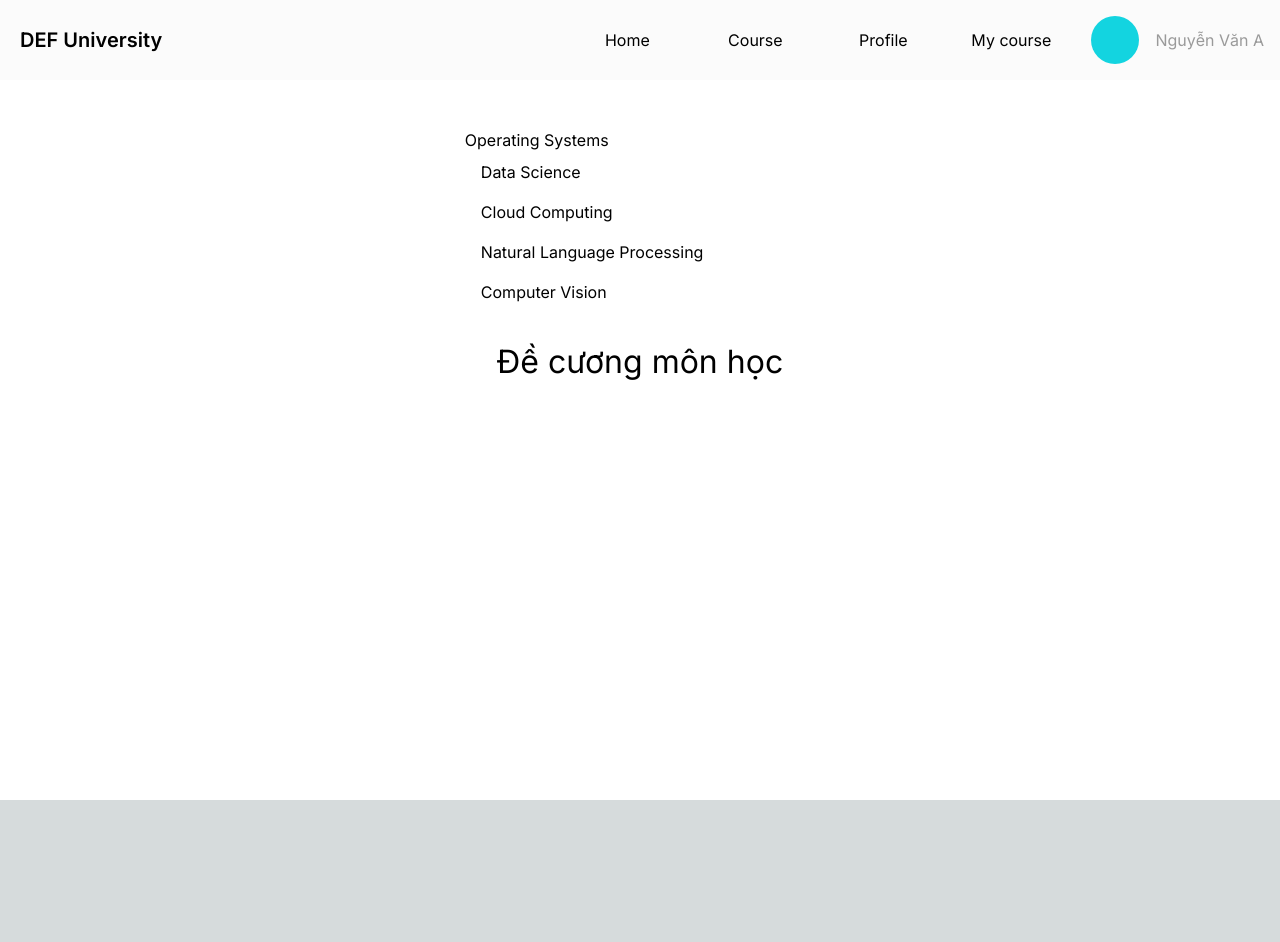
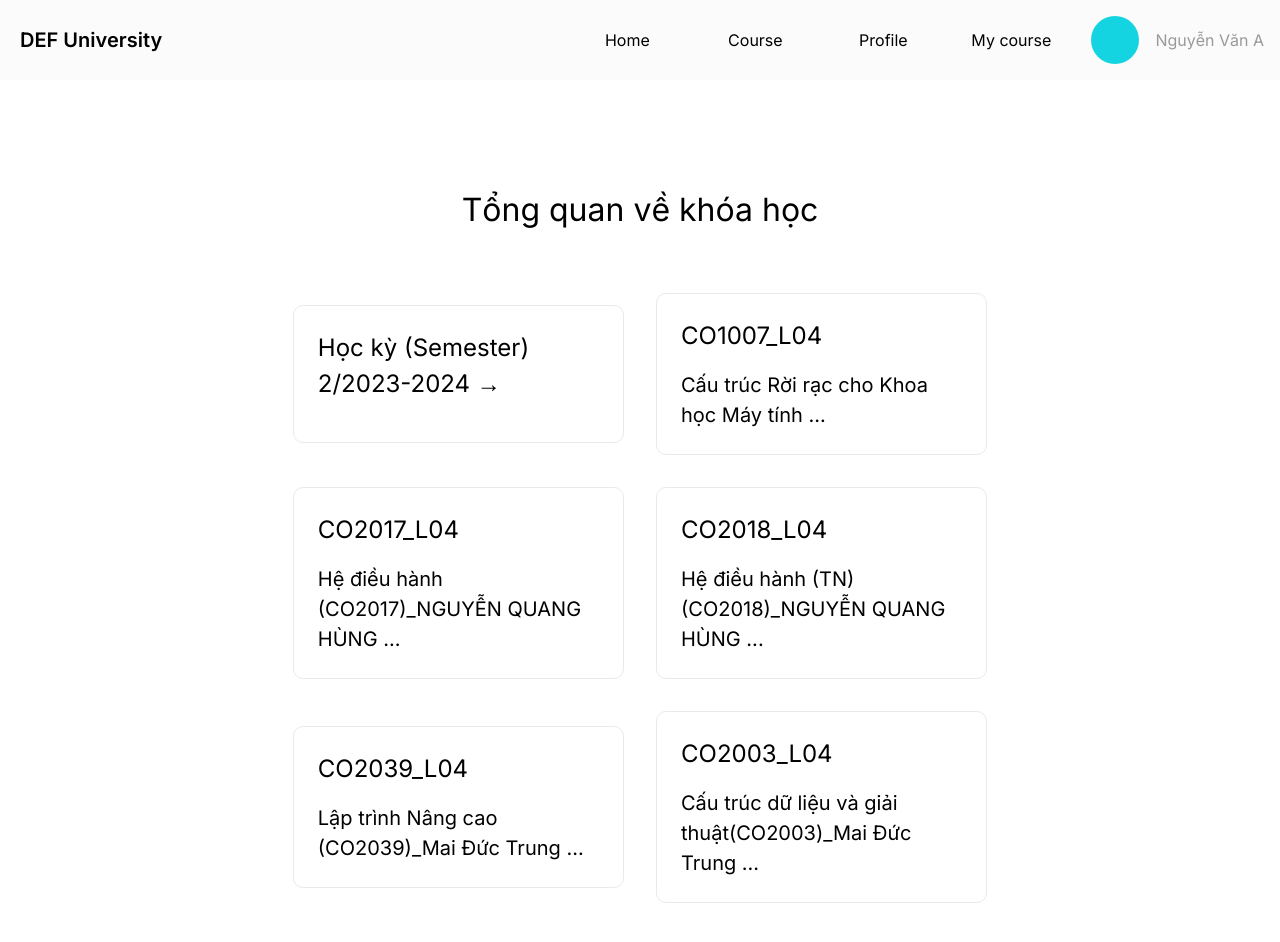
Before and after one commit to AKflower/DEFUni, a Next.js app in the folder app/front-end/: page /mycourse in a window 1280 px wide. Shown: the top 942 px of the page. Before the commit the page ends 800 px from the top, so only its background shows below. Built offline with nearby package versions, Linux system fonts and the light colour scheme.

Commit message:
Update mycourse.tsx

```diff
--- a/app/front-end/src/app/mycourse/mycourse.tsx
+++ b/app/front-end/src/app/mycourse/mycourse.tsx
@@ -4,89 +4,167 @@ import styles from './mycourse.module.scss';
 import Header from '../components/header/header'
 import CourseItem from '../components/courseItem/courseItem'
 import { useState } from 'react'
+import Head from 'next/head';
 
 
-export default function Course() {
-    const tabs = [
-        {
-            tab: 0,
-            tabName: 'Operating Systems'
-        },
-        {
-          tab: 1,
-          tabName: 'Data Science'
-        },
-        {
-          tab: 2,
-          tabName: 'Cloud Computing'
-        },
-        {
-          tab: 3,
-          tabName: 'Natural Language Processing'
-        },
-        {
-          tab: 4,
-          tabName: 'Computer Vision'
-        }
+const Home = () => {
+  const [selectedSubject, setSelectedSubject] = useState<string | null>(null);
+  const [activeTab, setActiveTab] = useState<string>('Course');
 
-    ]
-    const [tab,setTab] = useState(0);
-    const handleChangeTab = (tabClick: number) => {
-        if (tab===tabClick) {
-            return
-        }
-        setTab(tabClick);
-    }
+  const subjects = [
+    { id: 'subject1', title: 'CO1007_L04', description: 'Cấu trúc Rời rạc cho Khoa học Máy tính ...' },
+    { id: 'subject2', title: 'CO2017_L04', description: 'Hệ điều hành (CO2017)_NGUYỄN QUANG HÙNG ...' },
+    { id: 'subject3', title: 'CO2018_L04', description: 'Hệ điều hành (TN) (CO2018)_NGUYỄN QUANG HÙNG ...' },
+    { id: 'subject4', title: 'CO2039_L04', description: 'Lập trình Nâng cao (CO2039)_Mai Đức Trung ...' },
+    { id: 'subject5', title: 'CO2003_L04', description: 'Cấu trúc dữ liệu và giải thuật(CO2003)_Mai Đức Trung ...' },
+  ];
 
-    return(
+  const renderSubjectSelection = () => (
     <div className={styles.container}>
-            <div className={styles.headBar}>
-                <div className={styles.tabBar}>
-                    {tabs.map((item) => (
-                         <div className={tab=== item.tab ? styles.tabAction : styles.tab} key={item.tab} onClick={() => handleChangeTab(item.tab)}>
-                             {item.tabName}
+      <Head>
+        <title>Tổng quan về khóa học</title>
+        <meta name="description" content="Tổng quan về khóa học" />
+        <link rel="icon" href="/favicon.ico" />
+      </Head>
+
+      <main className={styles.main}>
+        <h1 className={styles.title}>Tổng quan về khóa học</h1>
+
+        <div className={styles.grid}>
+          <div className={styles.card} onClick={() => setSelectedSubject('semester')}>
+            <h2>Học kỳ (Semester) 2/2023-2024 &rarr;</h2>
+          </div>
+
+          {subjects.map((subject) => (
+            <div key={subject.id} className={styles.card} onClick={() => setSelectedSubject(subject.id)}>
+              <h2>{subject.title}</h2>
+              <p>{subject.description}</p>
             </div>
           ))}
         </div>
-                <div className={styles.toolBar}></div>
+      </main>
     </div>
-            <div className={styles.content}>
-                {tab === 0 &&
+  );
+
+  const renderCourseContent = () => {
+    return (
       <div className={styles.container}>
-                    <a href="#" target="_blank" rel="noopener noreferrer">
-                      <h1 className={styles.title}>Đề cương môn học </h1>
-                  </a>
+        <h1 className={styles.subjectTitle}>Date structure and algorithm (CO2003)_TA(CQ_HK232) [L02, L04]</h1>
+        <div className={styles.tabContainer}>
+          <button className={`${styles.tab} ${activeTab === 'Course' ? styles.active : ''}`} onClick={() => setActiveTab('Course')}>Course</button>
+          <button className={`${styles.tab} ${activeTab === 'Grades' ? styles.active : ''}`} onClick={() => setActiveTab('Grades')}>Grades</button>
         </div>
-               }
-                {tab === 1 &&
-                  <div className={styles.container}>
-                    <a href="#" target="_blank" rel="noopener noreferrer">
-                      <h1 className={styles.title}>Đề cương môn học </h1>
-                  </a>
+        {activeTab === 'Course' && renderCourseTab()}
+        {activeTab === 'Grades' && renderGradesTab()}
       </div>
-               }
-               {tab === 2 &&
-                  <div className={styles.container}>
-                    <a href="#" target="_blank" rel="noopener noreferrer">
-                      <h1 className={styles.title}>Đề cương môn học </h1>
-                  </a>
+    );
+  };
+
+  const renderCourseTab = () => {
+    return (
+      <>
+        <button className={styles.collapseAllButton} onClick={() => {
+          const newSections = Object.fromEntries(Object.keys(sections).map(section => [section, false]));
+          setSections(newSections);
+        }}>
+          Collapse all
+        </button>
+        <div className={styles.sections}>
+          <div className={styles.section}>
+            <button className={styles.sectionTitle} onClick={() => toggleSection('general')}>
+              General
+            </button>
+            {sections.general && (
+              <div className={styles.sectionContent}>
+                <div className={styles.item}><span className={styles.icon}>📄</span> Đề cương môn học</div>
+                <div className={styles.item}><span className={styles.icon}>📑</span> Slide bài giảng</div>
+                <div className={styles.item}><span className={styles.icon}>📑</span> Slide bài giảng</div>
               </div>
-               }
-               {tab === 3 &&
-                  <div className={styles.container}>
-                    <a href="#" target="_blank" rel="noopener noreferrer">
-                      <h1 className={styles.title}>Đề cương môn học </h1>
-                  </a>
+            )}
           </div>
-               }
-               {tab === 4 &&
-                  <div className={styles.container}>
-                    <a href="#" target="_blank" rel="noopener noreferrer">
-                      <h1 className={styles.title}>Đề cương môn học </h1>
-                  </a>
+          <div className={styles.section}>
+            <button className={styles.sectionTitle} onClick={() => toggleSection('onlineCourseLink')}>
+              Online Course Link
+            </button>
+            {sections.onlineCourseLink && (
+              <div className={styles.sectionContent}>
+                <div className={styles.item}><span className={styles.icon}>🔗</span> Link học trực tuyến tuần 1</div>
               </div>
-               }
+            )}
+          </div>
+          <div className={styles.section}>
+            <button className={styles.sectionTitle} onClick={() => toggleSection('exercise')}>
+              Exercise
+            </button>
+            {sections.exercise && (
+              <div className={styles.sectionContent}>
+                <div className={styles.item}><span className={styles.icon}>📝</span> Quiz 1</div>
+              </div>
+            )}
+          </div>
+          <div className={styles.section}>
+            <button className={styles.sectionTitle} onClick={() => toggleSection('topic4')}>
+              Topic 4
+            </button>
+            {sections.topic4 && (
+              <div className={styles.sectionContent}>
+                <div className={styles.item}><span className={styles.icon}>📚</span> Topic 4 content...</div>
+              </div>
+            )}
           </div>
         </div>
-    )
-}
+      </>
+    );
+  };
+
+  const renderGradesTab = () => {
+    return (
+      <div className={styles.gradesContainer}>
+        <div className={styles.profile}>
+          <img src="/profile.jpg" alt="Profile" className={styles.profileImage} />
+          <span className={styles.profileName}>Nguyễn Văn A </span>
+        </div>
+        <table className={styles.gradesTable}>
+          <thead>
+            <tr>
+              <th>Grade item</th>
+              <th>Calculated weight</th>
+              <th>Range</th>
+            </tr>
+          </thead>
+          <tbody>
+            <tr>
+              <td>Quiz 1</td>
+              <td>--</td>
+              <td>9.00</td>
+            </tr>
+            <tr>
+              <td>Course total</td>
+              <td>--</td>
+              <td>--</td>
+            </tr>
+          </tbody>
+        </table>
+      </div>
+    );
+  };
+
+  const [sections, setSections] = useState({
+    general: true,
+    onlineCourseLink: true,
+    exercise: true,
+    topic4: true,
+  });
+
+  const toggleSection = (section) => {
+    setSections({ ...sections, [section]: !sections[section] });
+  };
+
+  return (
+    <>
+      {selectedSubject ? renderCourseContent() : renderSubjectSelection()}
+    </>
+  );
+};
+
+export default Home;
```
Lines whose indentation alone changed are shown as unchanged.
